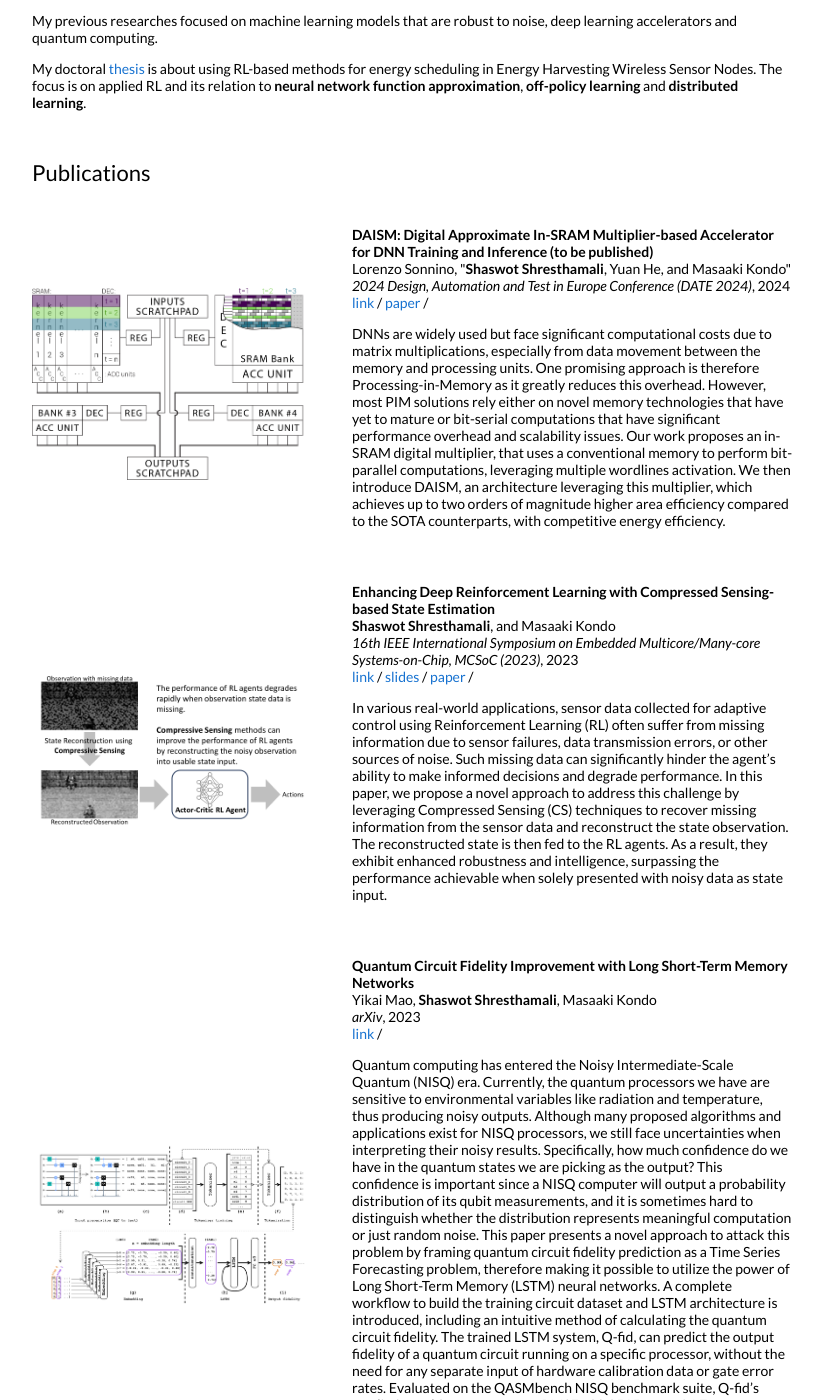
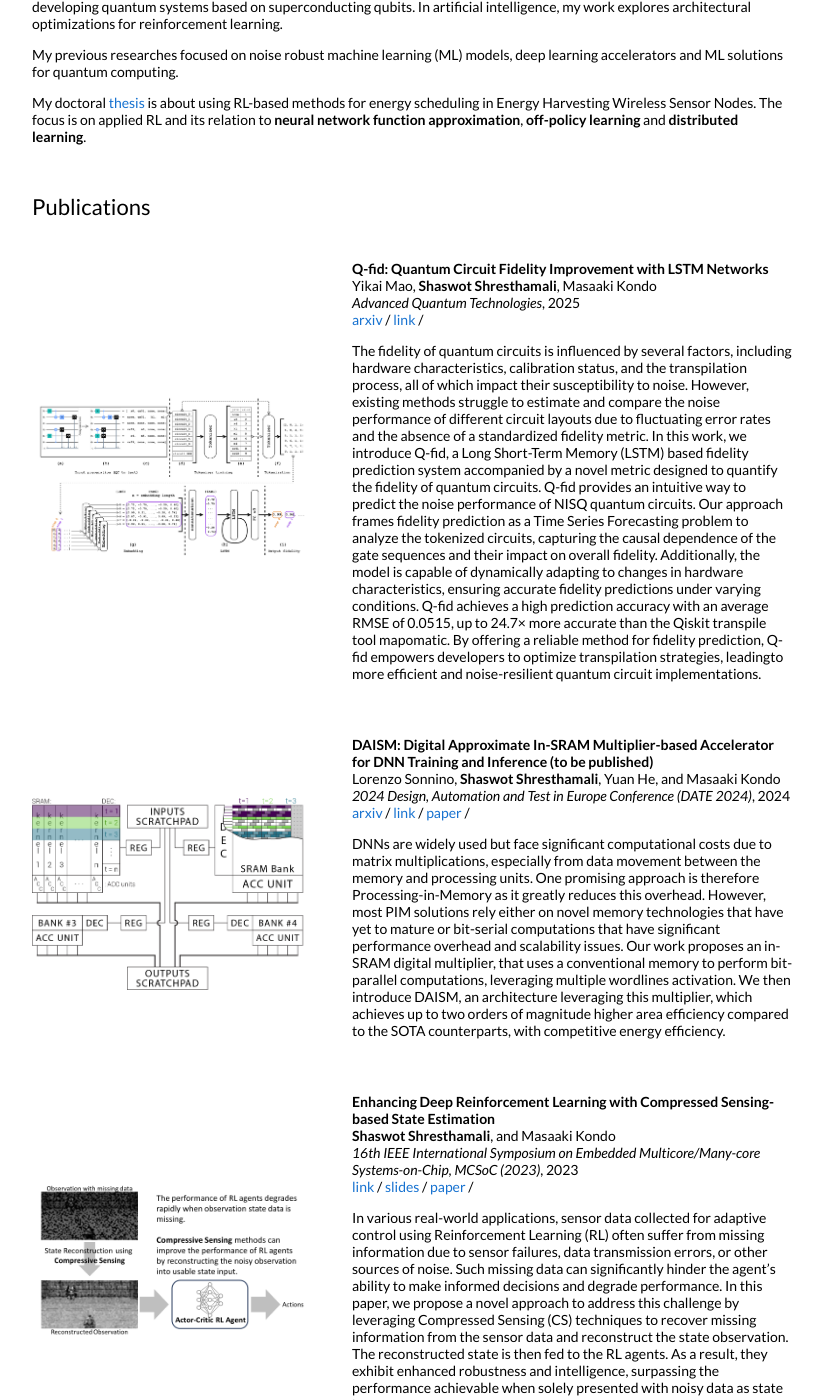
Before and after one commit to shaswot/shaswot.github.io, a Jekyll site: the page built from _posts/2025-03-26-AQT-QFID.markdown, in a window 1280 px wide and 1400 px high, scrolled down 518 px. Shown: the whole window, without its empty margins (228-1051 px from the left). Built offline with Jekyll 4.4.1, drawn with Linux system fonts in a browser that asks for light colours; some of the changed text lies outside the part shown.

Commit message:
Updated with Mao's AQT QFID publication

```diff
--- a/_layouts/default.html
+++ b/_layouts/default.html
@@ -68,10 +68,10 @@
             <td style="padding:2.5%;width:100%;vertical-align:middle">
               <h2>Research</h2>
               <p>
-		I am currently researching on novel architectures suitable for machine learning in nanowire-based devices.
+		I currently conduct research in the fields of quantum computing and artificial intelligence. In quantum computing, I focus on developing quantum systems based on superconducting qubits. In artificial intelligence, my work explores architectural optimizations for reinforcement learning.
 	      </p>
 	      <p>
-	      My previous researches focused on machine learning models that are robust to noise,  deep learning accelerators and quantum computing.
+	      My previous researches focused on noise robust machine learning (ML) models, deep learning accelerators and ML solutions for quantum computing.
 	      </p>
 
 	      <p>
--- a/_posts/2024-04-27-date2024.markdown
+++ b/_posts/2024-04-27-date2024.markdown
@@ -5,11 +5,12 @@ date:   2024-01-12
 image: /images/date-2024.png
 categories: research
 author: "Shaswot Shresthamali"
-authors: Lorenzo Sonnino, "<strong>Shaswot Shresthamali</strong>, Yuan He, and Masaaki Kondo"
+authors: Lorenzo Sonnino, <strong>Shaswot Shresthamali</strong>, Yuan He, and Masaaki Kondo
 venue: "2024 Design, Automation and Test in Europe Conference (DATE 2024)"
-link: https://arxiv.org/abs/2305.07376
+arxiv: https://arxiv.org/abs/2305.07376
+link: https://doi.org/10.23919/DATE58400.2024.10546578
 slides:
-paper: https://arxiv.org/abs/2305.07376
+paper: /pdfs/date-2025-paper.pdf
 video:
 code:
 ---
--- /dev/null
+++ b/_posts/2025-03-26-AQT-QFID.markdown
@@ -0,0 +1,16 @@
+---
+layout: post
+title:  "Q-fid: Quantum Circuit Fidelity Improvement with LSTM Networks"
+date:   2025-03-26
+image: /images/arxiv-17523-qfid.png
+categories: research
+author: "Yikai Mao"
+authors: "Yikai Mao, <strong>Shaswot Shresthamali</strong>, Masaaki Kondo"
+venue: "Advanced Quantum Technologies"
+paper:
+arxiv: https://arxiv.org/abs/2303.17523
+link : https://doi.org/10.1002/qute.202500022
+slides:
+code:
+---
+The fidelity of quantum circuits is influenced by several factors, including hardware characteristics, calibration status, and the transpilation process, all of which impact their susceptibility to noise. However, existing methods struggle to estimate and compare the noise performance of different circuit layouts due to fluctuating error rates and the absence of a standardized fidelity metric. In this work, we introduce Q-fid, a Long Short-Term Memory (LSTM) based fidelity prediction system accompanied by a novel metric designed to quantify the fidelity of quantum circuits. Q-fid provides an intuitive way to predict the noise performance of NISQ quantum circuits. Our approach frames fidelity prediction as a Time Series Forecasting problem to analyze the tokenized circuits, capturing the causal dependence of the gate sequences and their impact on overall fidelity. Additionally, the model is capable of dynamically adapting to changes in hardware characteristics, ensuring accurate fidelity predictions under varying conditions. Q-fid achieves a high prediction accuracy with an average RMSE of 0.0515, up to 24.7× more accurate than the Qiskit transpile tool mapomatic. By offering a reliable method for fidelity prediction, Q-fid empowers developers to optimize transpilation strategies, leadingto more efficient and noise-resilient quantum circuit implementations.
```
Also changed, not shown: _posts/2023-03-30-arxiv_2303_17523.markdown (deleted, +0 -14 lines), 3 other files.
